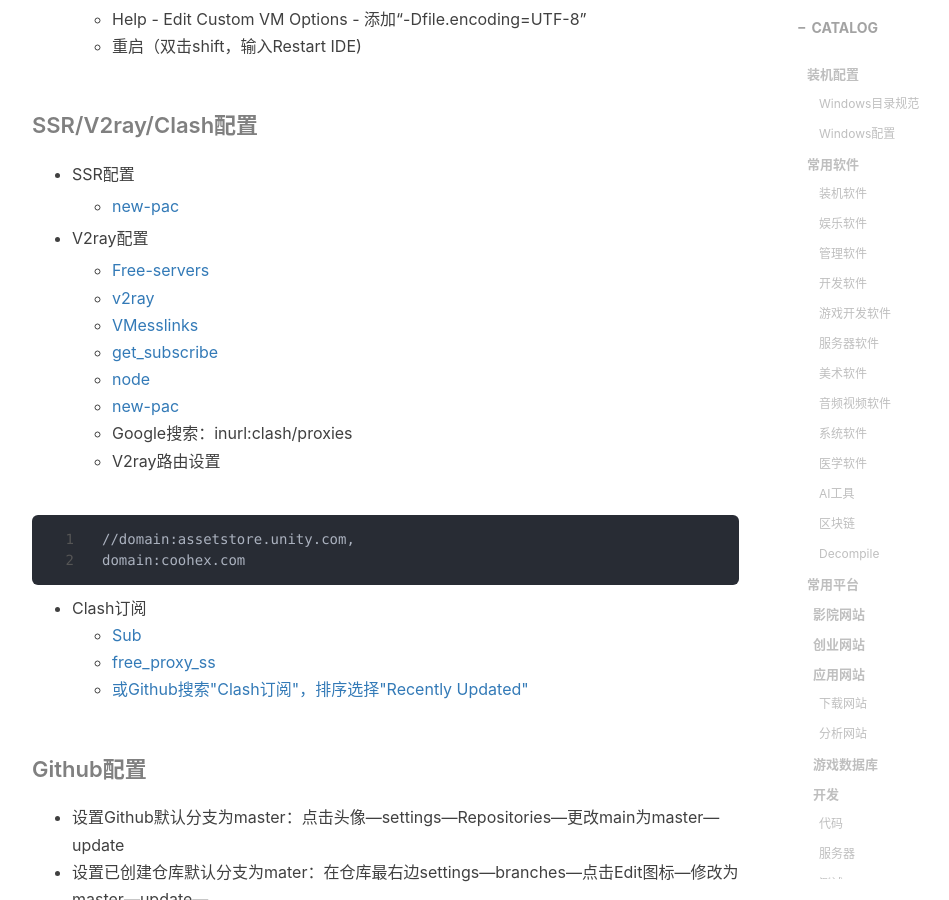
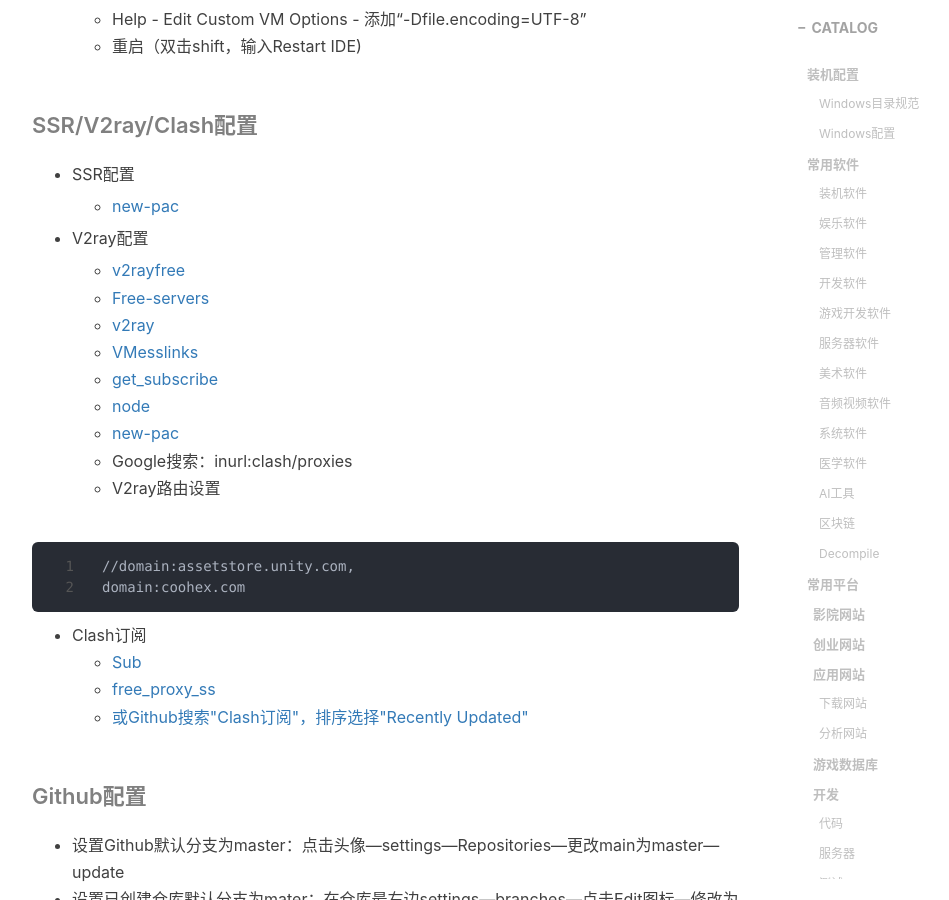
Before and after one commit to gumcstronger/gumcstronger.github.io, a Jekyll site: the page built from _posts/2022/2022-08-24-windows.md, in a window 1280 px wide and 900 px high, scrolled down 14832 px. Shown: the whole window, without its empty margins (233-1182 px from the left). Built offline with Jekyll 4.4.1, drawn with Linux system fonts in a browser that asks for light colours; nearby versions of some CDN libraries; comment, search, counter and statistics services are not loaded.

Commit message:
Update 2022-08-24-windows.md

```diff
--- a/_posts/2022/2022-08-24-windows.md
+++ b/_posts/2022/2022-08-24-windows.md
@@ -517,6 +517,7 @@
   - [new-pac](https://github.com/Alvin9999/new-pac/wiki/ss%E5%85%8D%E8%B4%B9%E8%B4%A6%E5%8F%B7)
 - V2ray配置
 
+  - [v2rayfree](https://raw.githubusercontent.com/aiboboxx/v2rayfree/main/v2)
   - [Free-servers](https://github.com/Pawdroid/Free-servers)
   - [v2ray](https://github.com/free18/v2ray)
   - [VMesslinks](https://github.com/Memory2314/VMesslinks)
```
